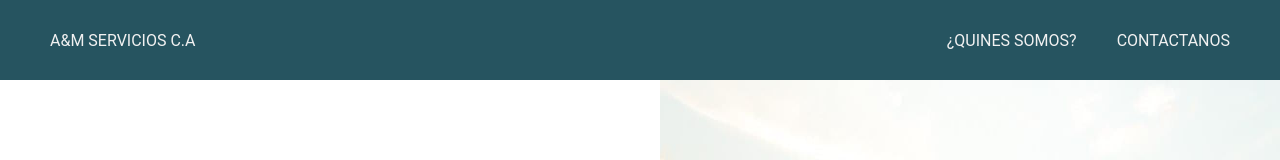
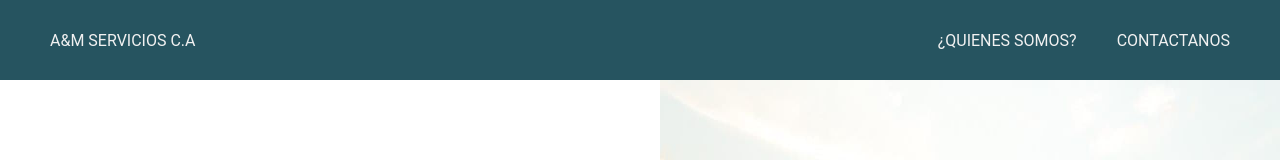
Before and after one commit to Edjopima/amservicios-landing, a React (Create React App) app: page / in a window 1280 px wide. Shown: the top 160 px of the page. Built offline with nearby package versions, Linux system fonts and the light colour scheme.

Commit message:
[Fix] header

```diff
--- a/src/components/Header/Header.jsx
+++ b/src/components/Header/Header.jsx
@@ -14,7 +14,7 @@ const Header = () => {
         <p onClick={()=>{changeRoute('home')}}>A&M SERVICIOS C.A</p>
       </div>
       <div className='Header-options'>
-      <p onClick={()=>{changeRoute('about')}}>¿QUINES SOMOS?</p>
+      <p onClick={()=>{changeRoute('about')}}>¿QUIENES SOMOS?</p>
         <p onClick={()=>{changeRoute('contact')}}>CONTACTANOS</p>
       </div>
     </StyledHeader>
```
